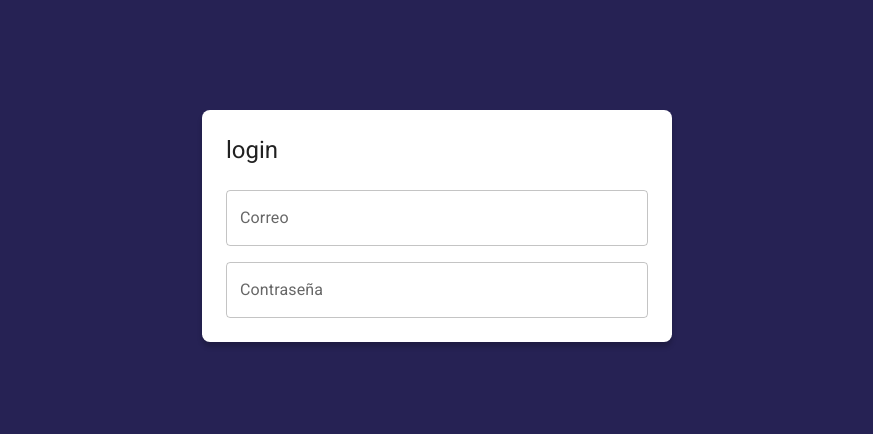
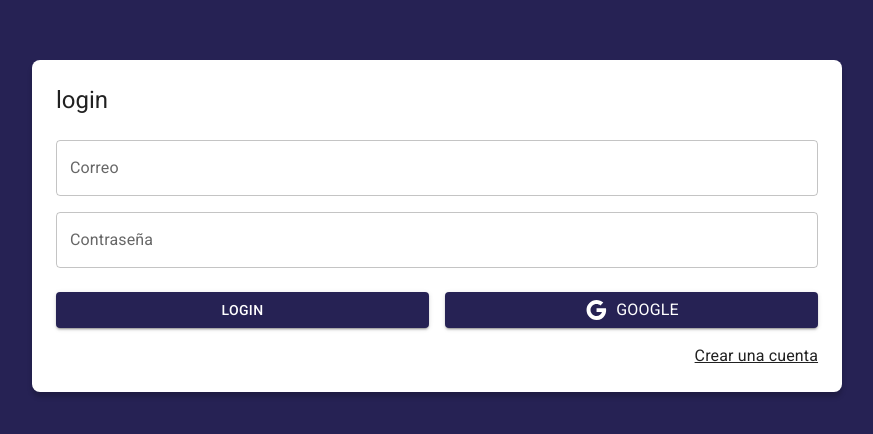
Before and after one commit to RunyShark/journalApp, a React (Vite) app: page /auth/login in a window 1280 px wide. Shown: the part 174-608 px from the top of the page, without its empty margins (203-1076 px from the left). Built offline with nearby package versions, Linux system fonts and the light colour scheme.

Commit message:
styleLogin

```diff
--- a/src/auth/pages/LoginPages.jsx
+++ b/src/auth/pages/LoginPages.jsx
@@ -1,4 +1,6 @@
-import { Grid, Typography, TextField } from "@mui/material";
+import { Link as RouterLink } from "react-router-dom";
+import { Google } from "@mui/icons-material";
+import { Grid, Typography, TextField, Button, Link } from "@mui/material";
 export const LoginPages = () => {
   return (
     <Grid
@@ -36,6 +38,24 @@
                 fullWidth
               />
             </Grid>
+            <Grid container spacing={2} sx={{ mb: 2, mt: 1 }}>
+              <Grid item xs={12} sm={6}>
+                <Button variant="contained" fullWidth>
+                  Login
+                </Button>
+              </Grid>
+              <Grid item xs={12} sm={6}>
+                <Button variant="contained" fullWidth>
+                  <Google />
+                  <Typography sx={{ ml: 1 }}>Google</Typography>
+                </Button>
+              </Grid>
+            </Grid>
+            <Grid container direction="row" justifyContent="end">
+              <Link component={RouterLink} color="inherit" to="/auth/register">
+                Crear una cuenta
+              </Link>
+            </Grid>
           </Grid>
         </form>
       </Grid>
```
